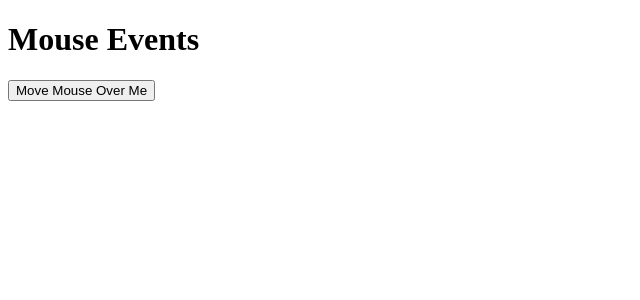
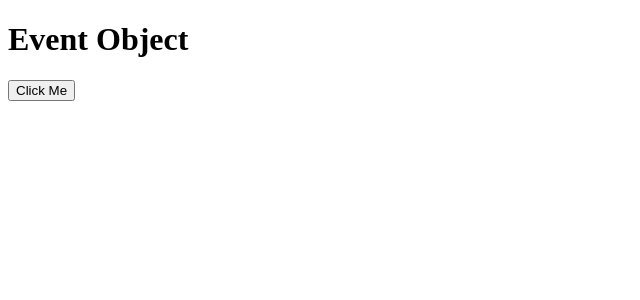
Before and after one commit to abdullahshabir31/React-Learning, a React (Vite) app: page / in a window 1280 px wide. Shown: the top 300 px of the page, without its empty margins (0-640 px from the left). Built offline with nearby package versions, Linux system fonts and the light colour scheme.

Commit message:
Add event object example

```diff
--- /dev/null
+++ b/src/06-Events/03-event-object.jsx
@@ -0,0 +1,16 @@
+function EventObject() {
+  const handleClick = (event) => {
+    console.log(event);
+    console.log("Button:", event.target);
+  };
+
+  return (
+    <div>
+      <h1>Event Object</h1>
+
+      <button onClick={handleClick}>Click Me</button>
+    </div>
+  );
+}
+
+export default EventObject;
--- a/src/App.jsx
+++ b/src/App.jsx
@@ -1,7 +1,7 @@
-import MouseEvents from "./06-Events/02-mouse-events";
+import EventObject from "./06-Events/03-event-object";
 
 function App() {
-  return <MouseEvents />;
+  return <EventObject />;
 }
 
 export default App;
```
